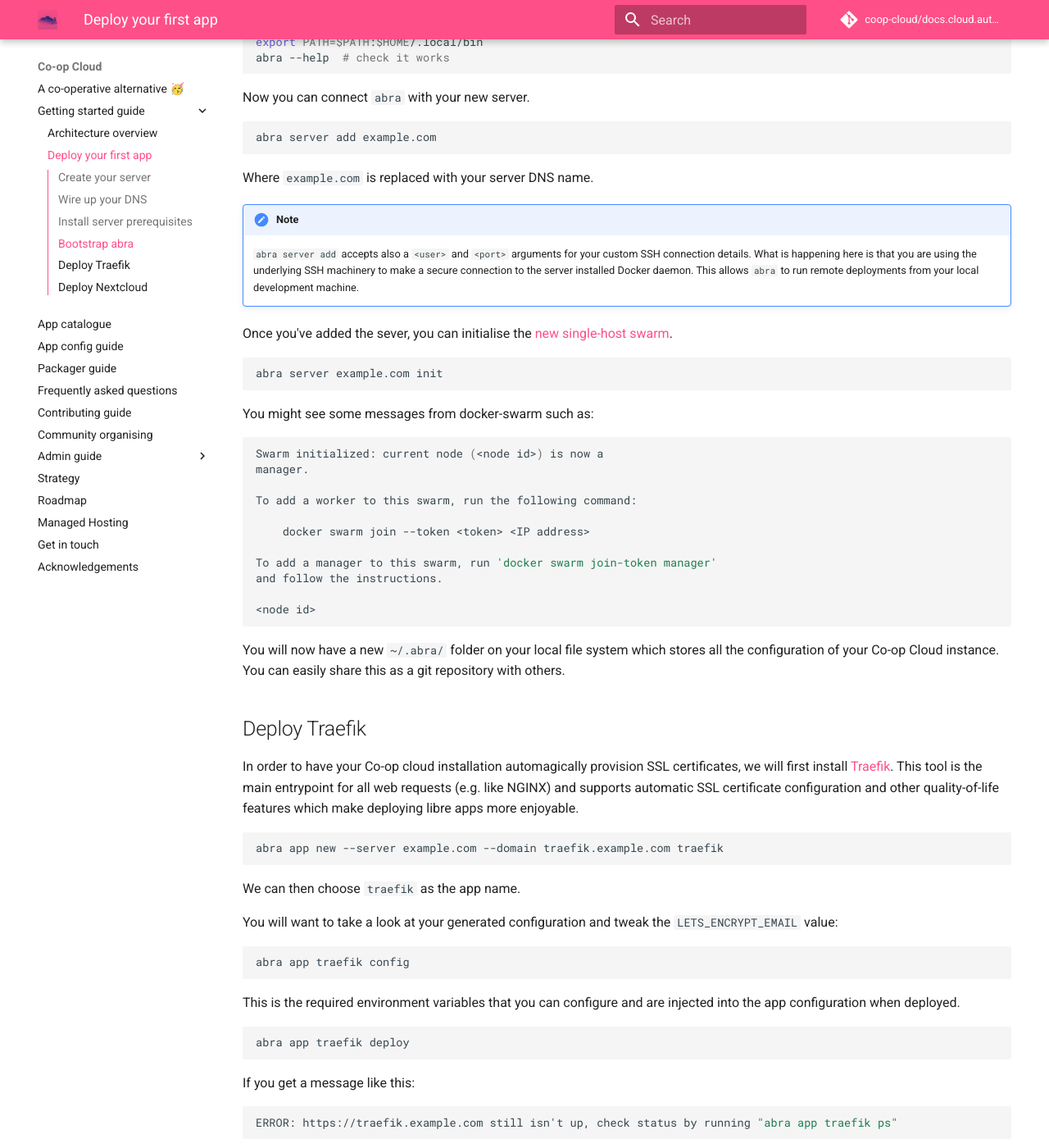
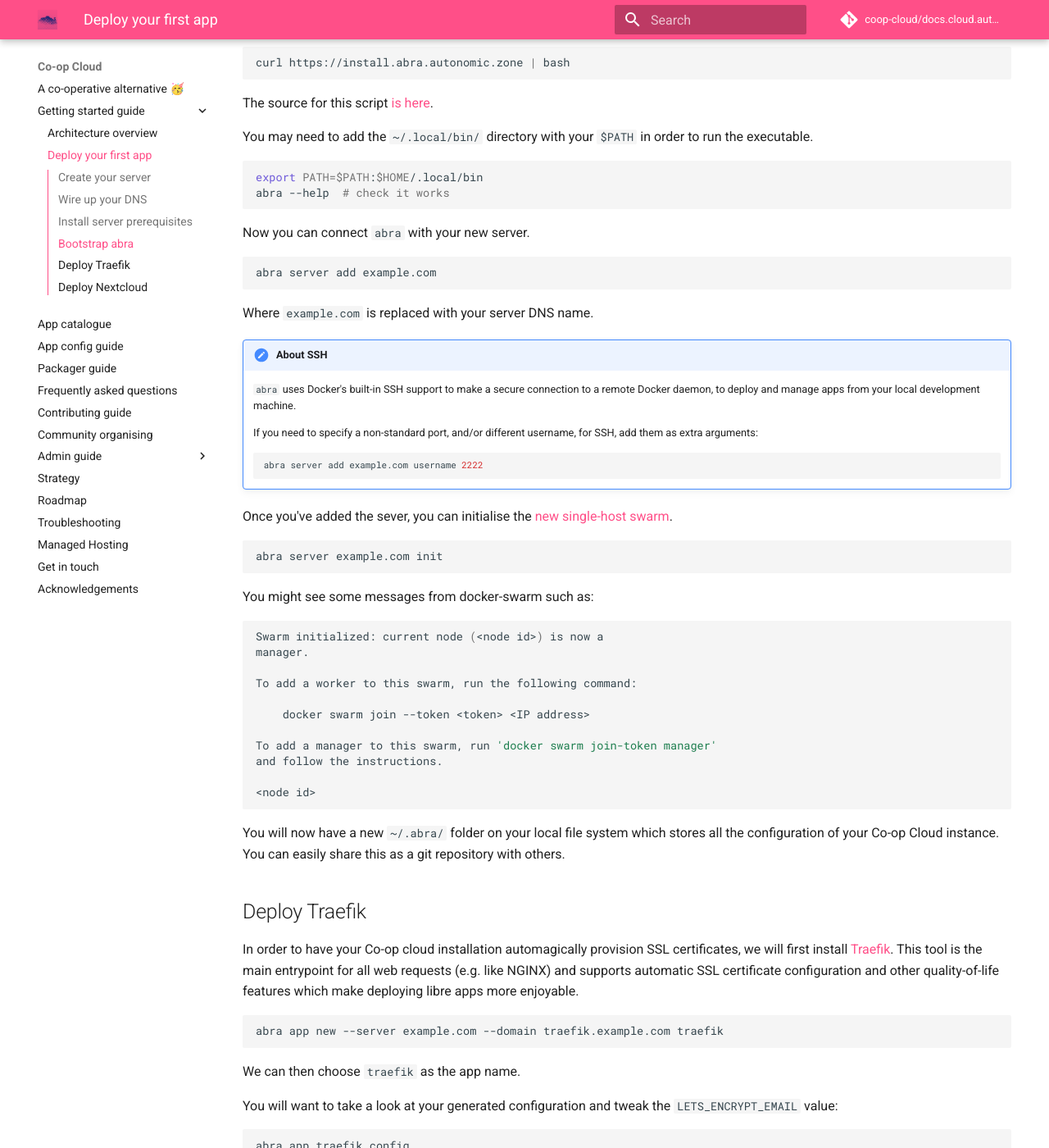
Before and after one commit to mayel/docs.coopcloud.tech, an MkDocs documentation site: the page built from docs/deploy.md, in a window 1280 px wide and 1400 px high, scrolled down 1497 px. Shown: the whole window at 82% size. Built offline with MkDocs 1.6.1 and Material for MkDocs 9.7.7, drawn with Linux system fonts in a browser that asks for light colours; some of the changed text lies outside the part shown.

Commit message:
Add @nikobee's setup/troubleshooting tips

````diff
--- a/docs/deploy.md
+++ b/docs/deploy.md
@@ -4,7 +4,9 @@
 
 In order to deploy an app you need two things:
 
-1. a server (e.g. [Hetzner VPS](https://www.hetzner.com/cloud))
+1. a server (e.g. [Hetzner VPS](https://www.hetzner.com/cloud)), with
+    - SSH access
+    - a public IP address
 2. a DNS provider (e.g. [Gandi](https://www.gandi.net/en))
 
 ## Create your server
@@ -34,6 +36,12 @@
 sudo add-apt-repository "deb [arch=amd64] https://download.docker.com/linux/debian $(lsb_release -cs) stable"
 sudo apt-get update
 sudo apt-get install -y docker-ce docker-ce-cli containerd.io
+```
+
+You'll probably want to add your user to the `docker` group:
+
+```bash
+usermod -a -G docker myusername
 ```
 
 ## Bootstrap `abra`
@@ -72,13 +80,17 @@
 
 Where `example.com` is replaced with your server DNS name.
 
-!!! note
+!!! note "About SSH"
+    `abra` uses Docker's built-in SSH support to make a secure connection to a
+    remote Docker daemon, to deploy and manage apps from your local development
+    machine.
 
-    `abra server add` accepts also a `<user>` and `<port>` arguments for your
-    custom SSH connection details. What is happening here is that you are using
-    the underlying SSH machinery to make a secure connection to the server
-    installed Docker daemon. This allows `abra` to run remote deployments from
-    your local development machine.
+    If you need to specify a non-standard port, and/or different username, for SSH,
+    add them as extra arguments:
+
+    ```bash
+    abra server add example.com username 2222
+    ```
 
 Once you've added the sever, you can initialise the [new single-host swarm](https://docs.docker.com/engine/swarm/key-concepts/).
 
@@ -102,7 +114,6 @@
 <node id>
 ```
 
-
 You will now have a new `~/.abra/` folder on your local file system which stores all the configuration of your Co-op Cloud instance. You can easily share this as a git repository with others.
 
 ## Deploy Traefik
@@ -121,7 +132,7 @@
 abra app traefik config
 ```
 
-This is the required environment variables that you can configure and are injected into the app configuration when deployed.
+Every app you deploy will have one of these `.env` files, which contains variables which will be injected into app configurations when deployed. Variables starting with `#` are optional, others are required.
 
 ```
 abra app traefik deploy
@@ -131,12 +142,7 @@
 ```bash
 ERROR: https://traefik.example.com still isn't up, check status by running "abra app traefik ps"
 ```
-It might need a few seconds more to start up. We can then check that everything came up as expected.
-
-```bash
-abra app traefik ps   # status check
-abra app traefik logs # logs watch
-```
+then it might need a few seconds more to start up. You can run `abra app traefik ps`, as suggested, to see when it's ready – look for `Running` under `CURRENT STATUS` – or `abra app traefik logs` to see app logs.
 
 ## Deploy Nextcloud
 
--- a/mkdocs.yml
+++ b/mkdocs.yml
@@ -51,6 +51,7 @@
       - Roll an app back to a previous version: rollback.md
   - Strategy: strategy.md
   - Roadmap: roadmap.md
+  - Troubleshooting: troubleshooting.md
   - Managed Hosting: managed.md
   - Get in touch: contact.md
   - Acknowledgements: credits.md
````
Also changed, not shown: docs/troubleshooting.md (added, +35 -0 lines).
